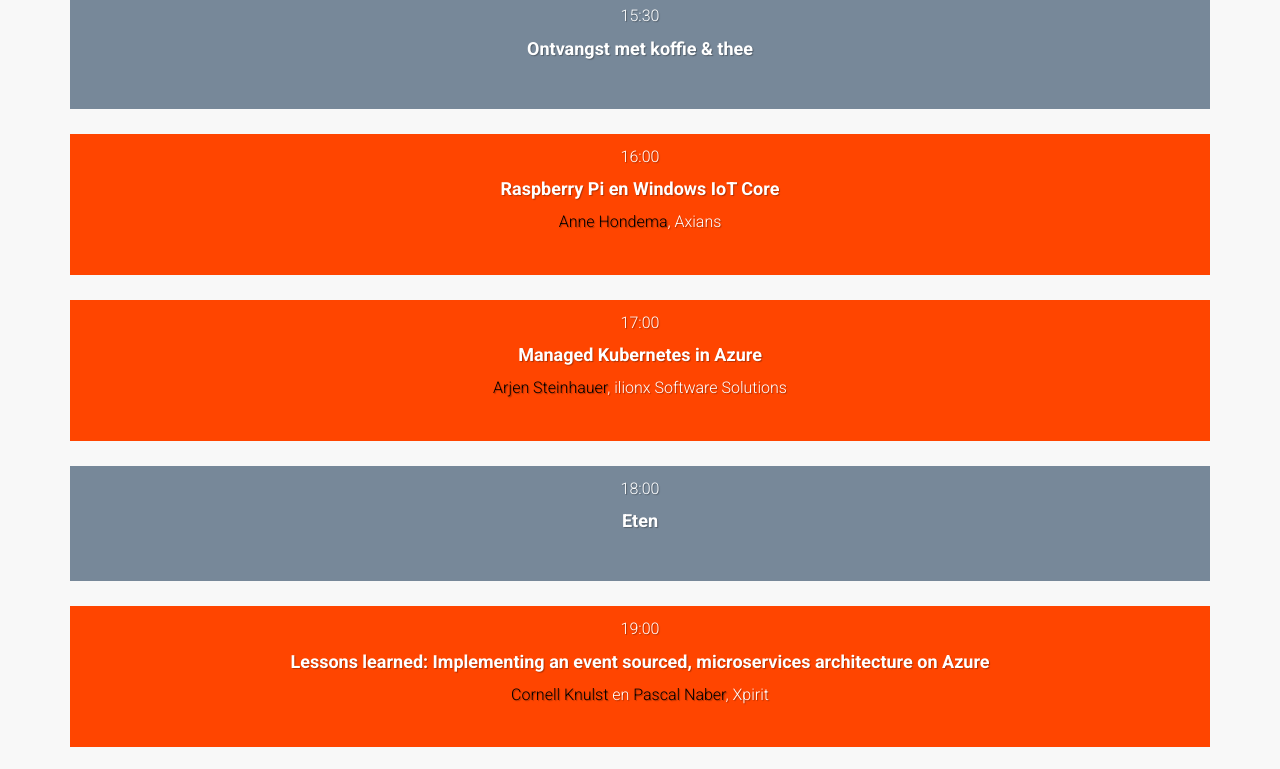
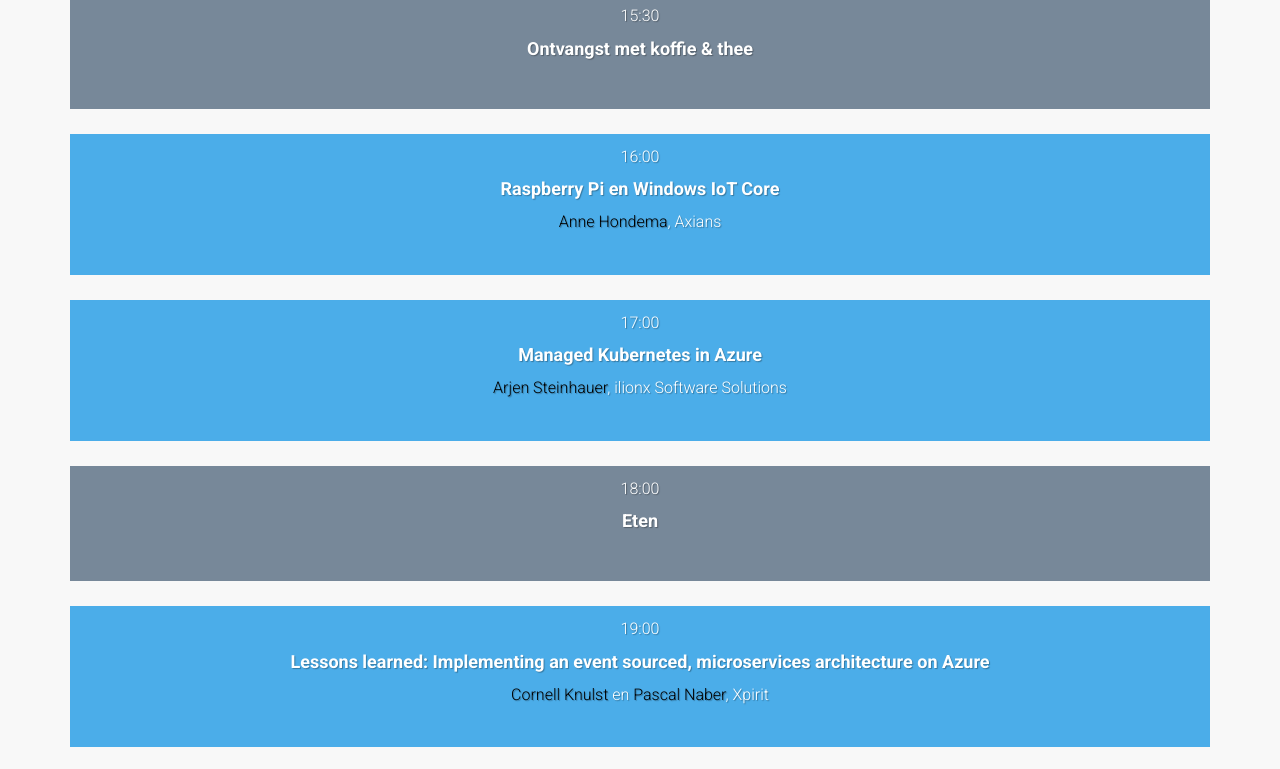
Before and after one commit to devNetNoord/devNetNoord.github.io, a website: page index.html in a window 1280 px wide. Shown: the part 1180-1949 px from the top of the page. Drawn offline with Linux system fonts and the light colour scheme; files whose address does not match are found by name.

Commit message:
Session block set to the blue of the logo

```diff
--- a/assets/css/dnn.css
+++ b/assets/css/dnn.css
@@ -29,7 +29,7 @@
   background-color: #f8f8f8;
 }
 .schedule-box-session {
-  background-color: orangered;
+  background-color: #4BADE9;
 }
 .schedule-box, .schedule-box-track1, .schedule-box-track2, .schedule-box-track3 {
   padding-bottom: 2.5em;
```
